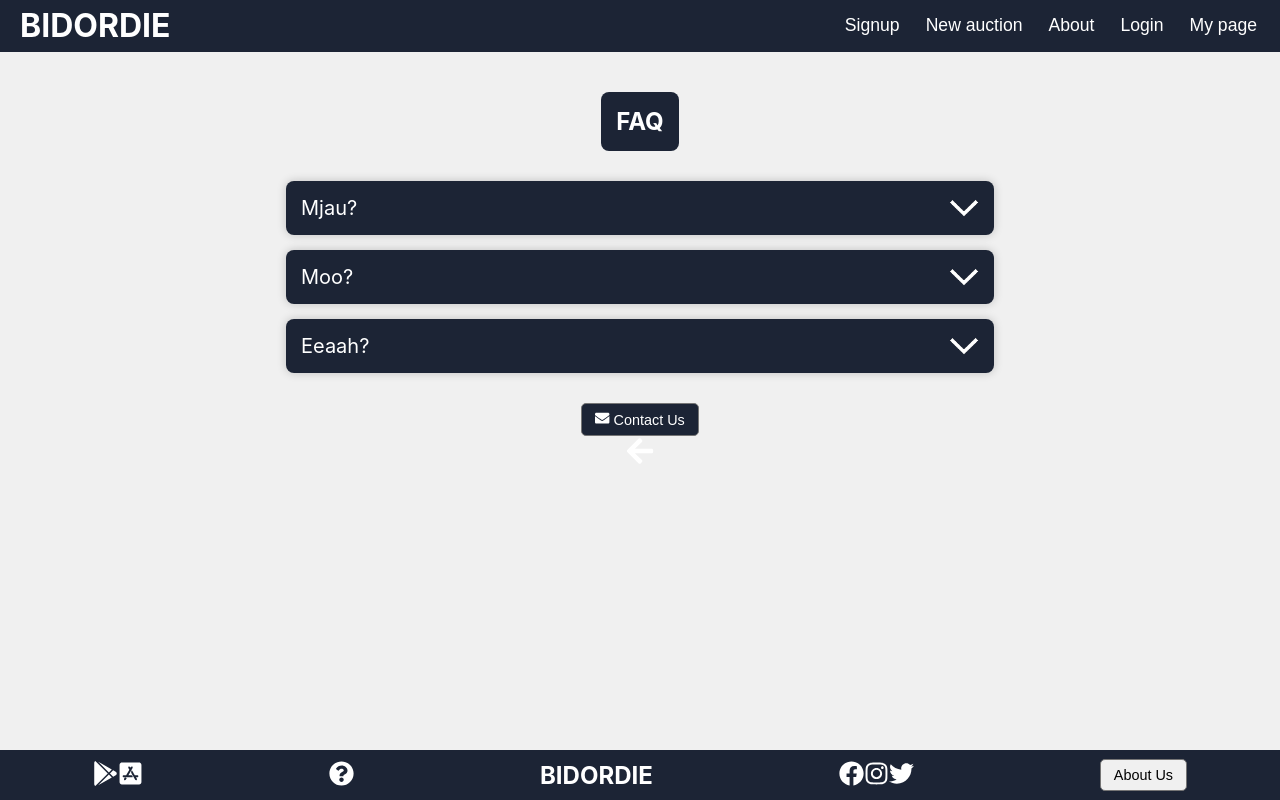
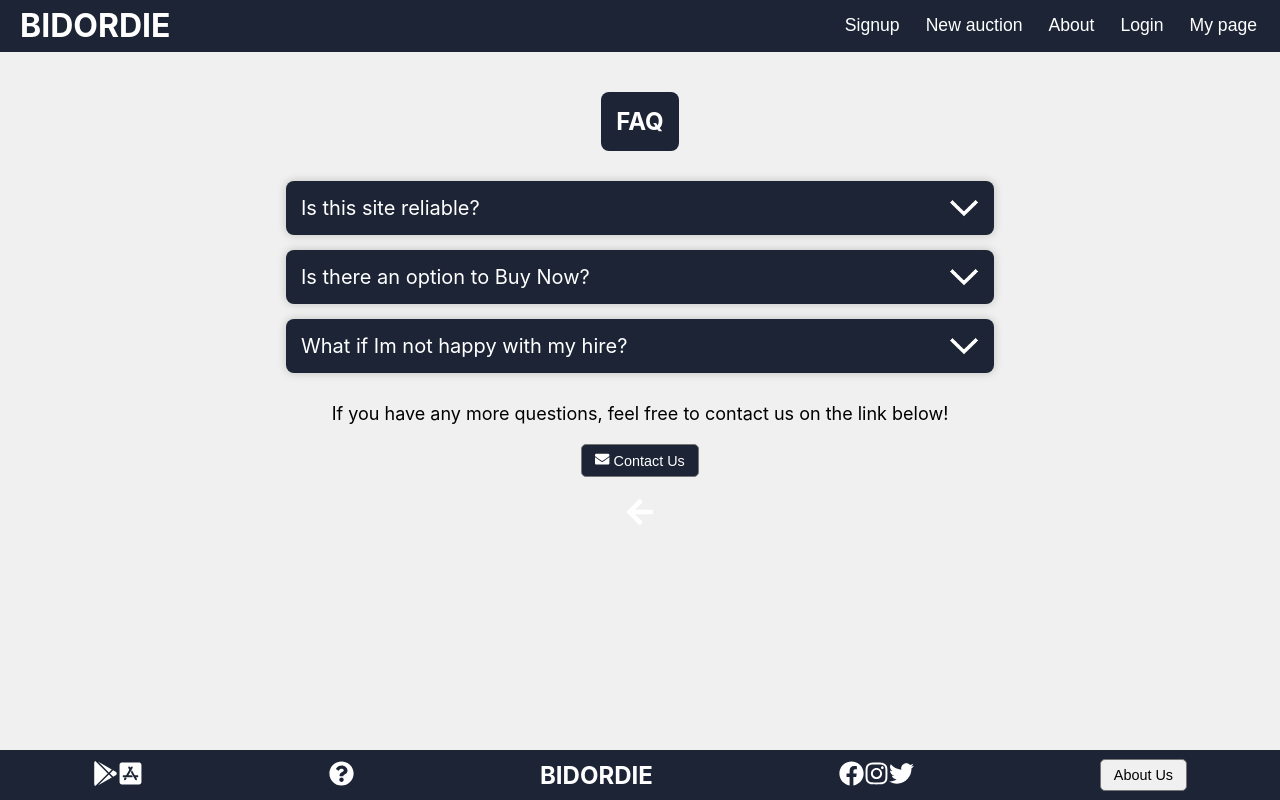
Before and after one commit to dreamc4t/bidordie, a React (Create React App) app: page /FAQ in a window 1280 px wide. Built offline with nearby package versions, Linux system fonts and the light colour scheme.

Commit message:
Tiny Update

```diff
--- a/src/pages/CSS/faq.css
+++ b/src/pages/CSS/faq.css
@@ -83,3 +83,7 @@
     background-color: rgb(28,36,53);
     color: white;
 }
+
+.FAQ p {
+    font-size: large;
+}
--- a/src/pages/Faq.js
+++ b/src/pages/Faq.js
@@ -7,18 +7,18 @@ import FAQfunctions from "../components/FAQfunctions";
 function Faq () {
   const [faqs, setfaqs] = useState([
     {
-      question: 'Mjau?',
-      answer: 'Voff',
+      question: 'Is this site reliable?',
+      answer: 'Yes, we are famous for bringing people out into businesses and got a lot of great reviews from the people whom have used our site',
       open: false
     },
     {
-      question: 'Moo?',
-      answer: 'Voff',
+      question: 'Is there an option to Buy Now?',
+      answer: 'Thats up to the individual seller if they want to give you that option or not',
       open: false
     },
     {
-      question: 'Eeaah?',
-      answer: 'Voff',
+      question: 'What if Im not happy with my hire?',
+      answer: 'Fire them and give them a bad review',
       open: false
     }
   ]);
@@ -43,9 +43,12 @@ function Faq () {
             <FAQfunctions faq={faq} index={i} toggleFAQ={toggleFAQ} />
           ))}
         </div>
+        <p>If you have any more questions, feel free to contact us on the link below!</p>
+        <br></br>
         <a href="https://www.google.com" target="_blank">
           <button className="button-element"><FaEnvelope /> Contact Us</button>
         </a>
+        <br></br>
         <Link to="/">
             <FaArrowLeft size={30} />
         </Link>
```
